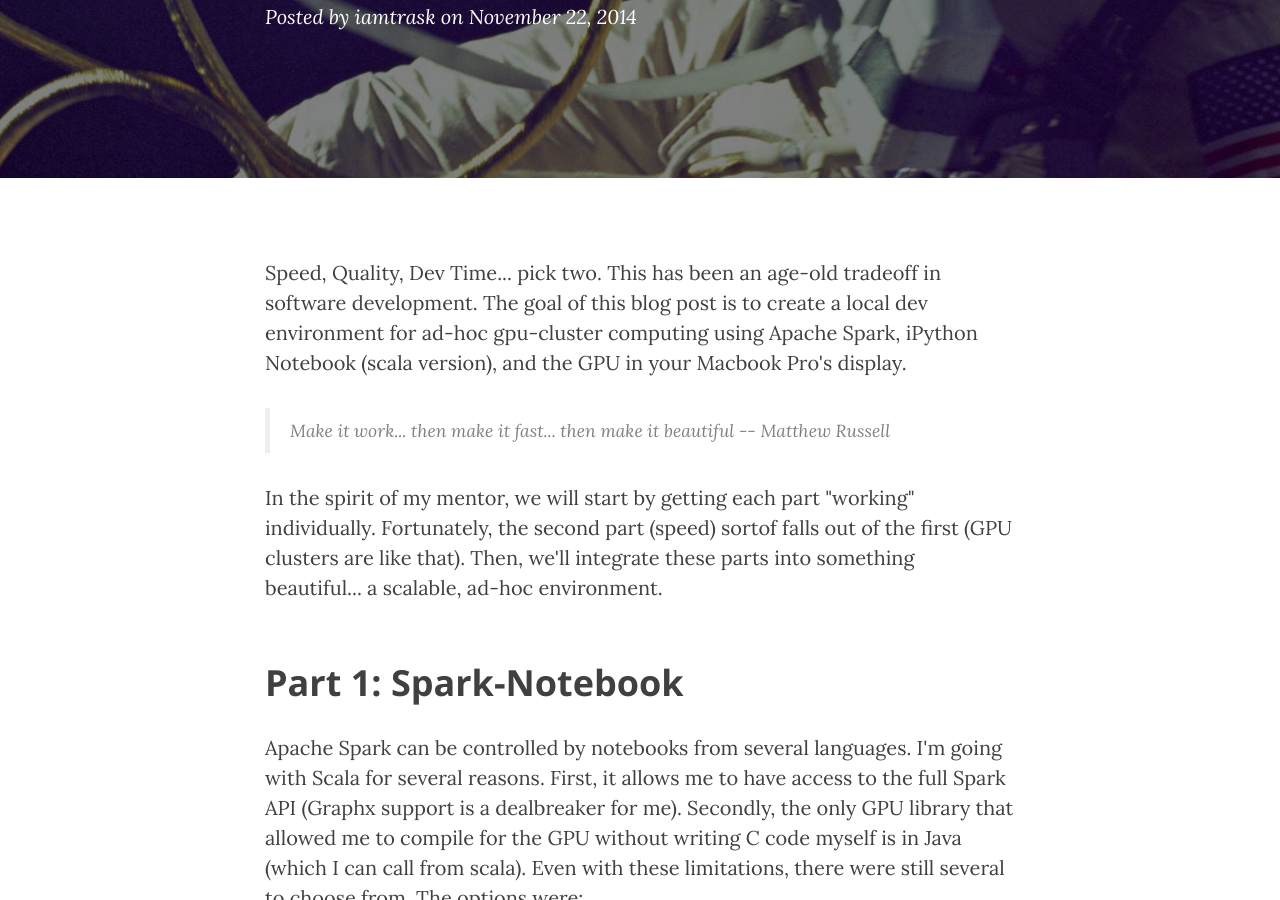
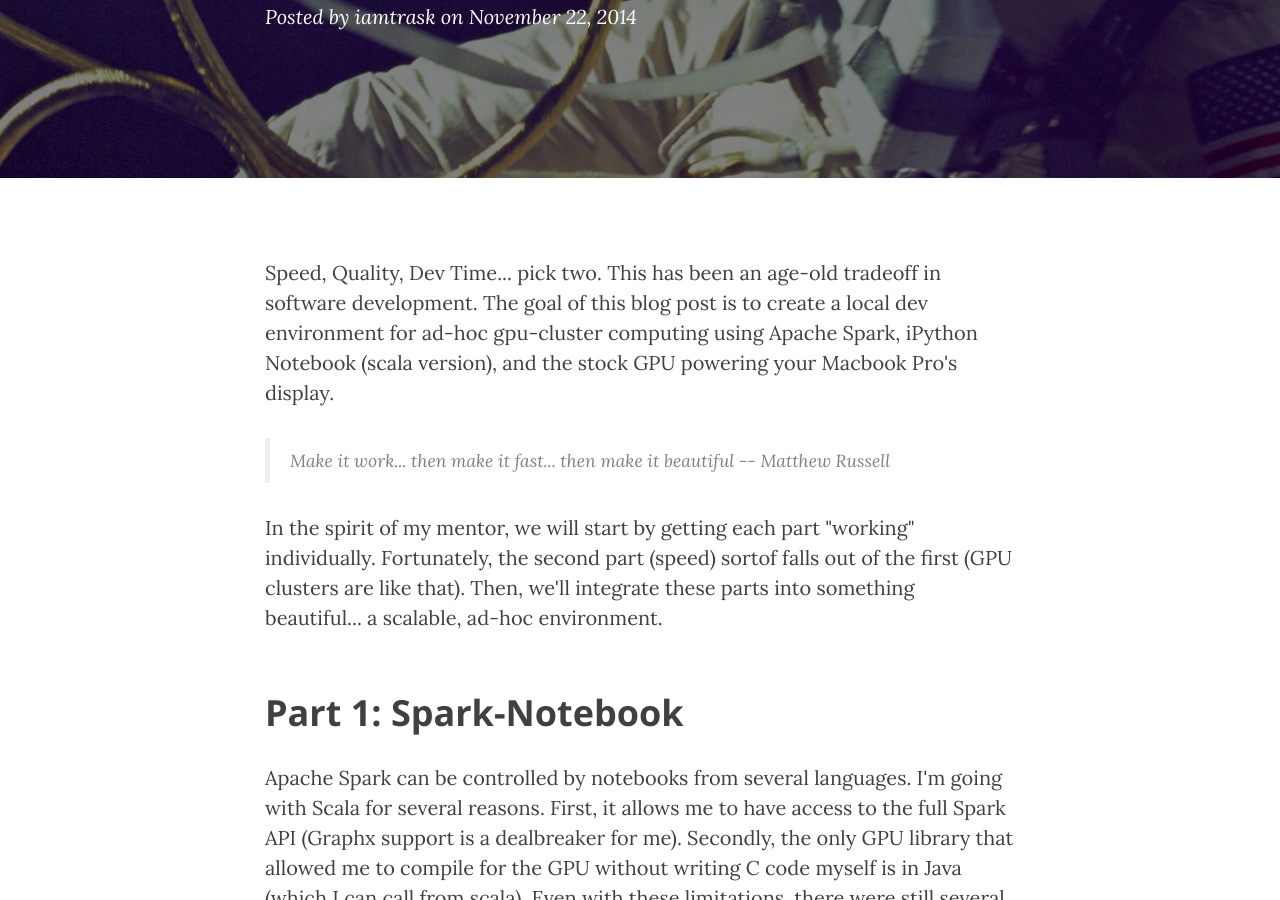
Before and after one commit to iamtrask/iamtrask.github.io, a Jekyll site: the page built from _posts/2014-11-22-spark-gpu.markdown, in a window 1280 px wide and 900 px high, scrolled down 391 px. Built offline with Jekyll 4.4.1, drawn with Linux system fonts in a browser that asks for light colours; nearby versions of some CDN libraries.

Commit message:
Update 2014-11-22-spark-gpu.markdown

```diff
--- a/_posts/2014-11-22-spark-gpu.markdown
+++ b/_posts/2014-11-22-spark-gpu.markdown
@@ -7,7 +7,7 @@ author:     "iamtrask"
 header-img: "img/post-bg-06.jpg"
 ---
 
-<p>Speed, Quality, Dev Time... pick two. This has been an age-old tradeoff in software development. The goal of this blog post is to create a local dev environment for ad-hoc gpu-cluster computing using Apache Spark, iPython Notebook (scala version), and the GPU in your Macbook Pro's display.</p>
+<p>Speed, Quality, Dev Time... pick two. This has been an age-old tradeoff in software development. The goal of this blog post is to create a local dev environment for ad-hoc gpu-cluster computing using Apache Spark, iPython Notebook (scala version), and the stock GPU powering your Macbook Pro's display.</p>
 
 <blockquote>Make it work... then make it fast... then make it beautiful -- Matthew Russell</blockquote>
 
```
